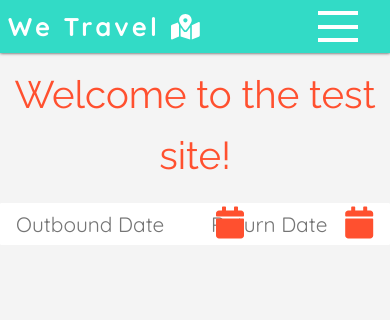
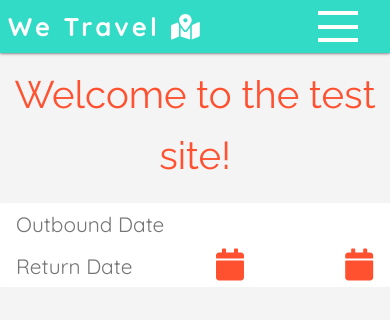
Before and after one commit to aljaz90/WeTravel, a React (Create React App) app in the folder React/: page /test in a window 390 px wide. Shown: the top 320 px of the page. Built offline with nearby package versions, Linux system fonts and the light colour scheme.

Commit message:
Responsive css changes

```diff
--- a/React/src/components/DatePicker/DatePicker.js
+++ b/React/src/components/DatePicker/DatePicker.js
@@ -98,6 +98,7 @@ export default props => {
             else {
                 setSelectedDate2(date);
                 props.onChanged("arriving", date);
+                setShowCalendar(false);
             }
         } else {
             setSelectedDate(date);
--- a/React/src/main.css
+++ b/React/src/main.css
@@ -544,7 +544,8 @@ body {
     border-radius: 2px; }
     @media only screen and (max-width: 37.5em) {
       .date-picker--range {
-        width: 100vw; } }
+        width: 100%;
+        flex-direction: column; } }
   .date-picker--icon {
     font-size: 4rem;
     color: #ff502f;
@@ -569,11 +570,14 @@ body {
     padding: 1rem 2rem;
     border: none;
     border-radius: 2px; }
+    @media only screen and (max-width: 37.5em) {
+      .date-picker--input {
+        width: 80%; } }
     .date-picker--input--range {
       width: 35rem; }
       @media only screen and (max-width: 37.5em) {
         .date-picker--input--range {
-          width: 100%; } }
+          width: 80%; } }
   .date-picker--calendar {
     position: absolute;
     bottom: 0;
```
Also changed, not shown: React/src/sass/components/_date_picker.scss (+7 -2 lines).
